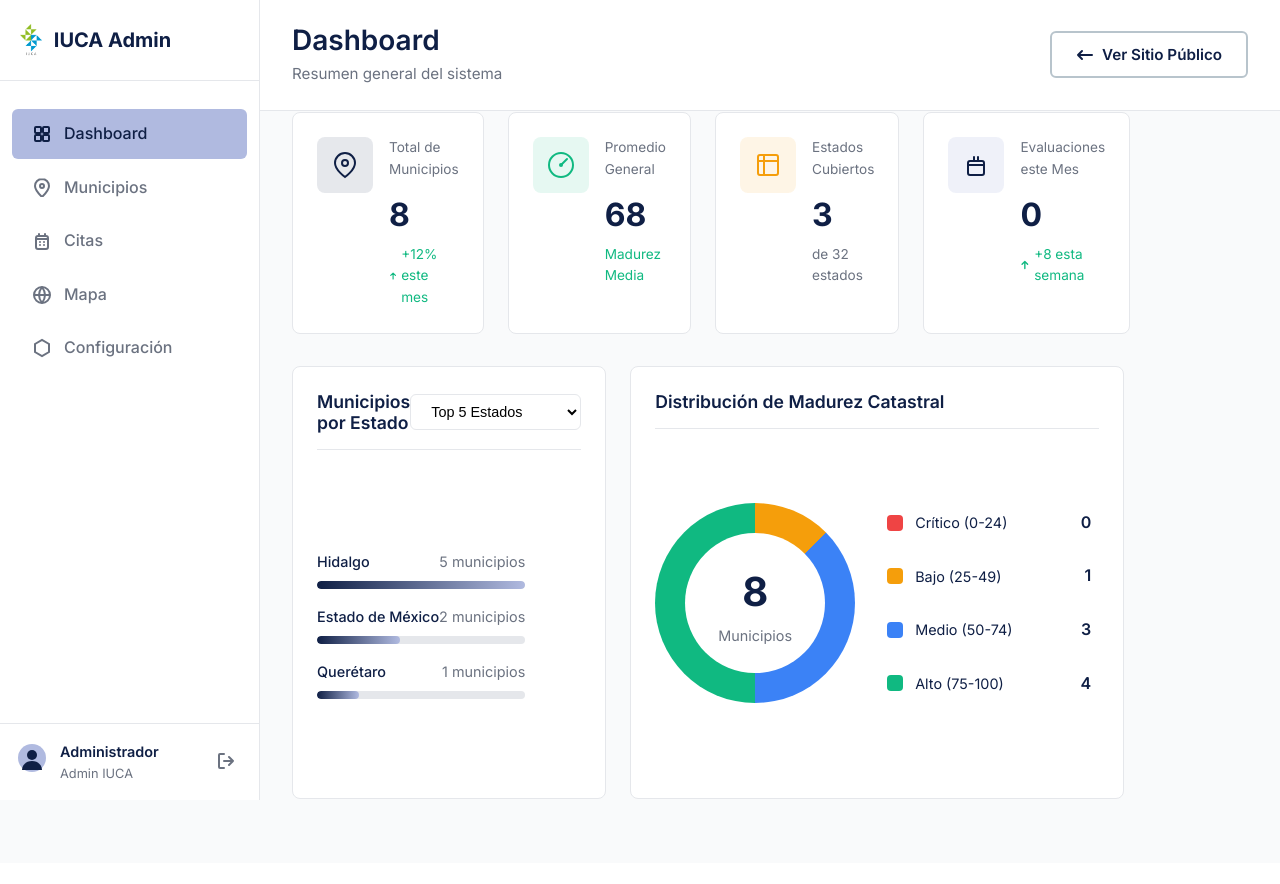
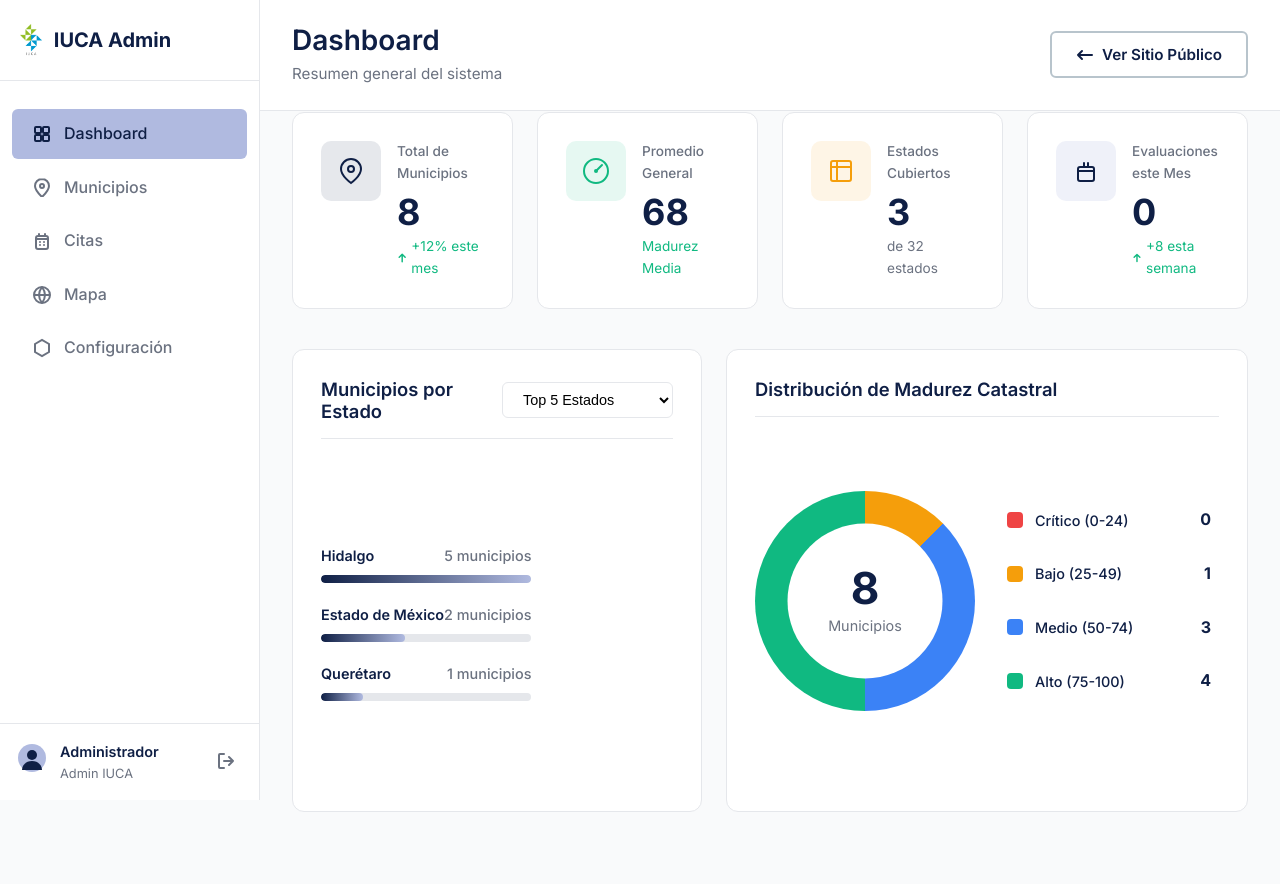
Before and after one commit to Alonso-Dominguez/geomap, a Flask app: page /admin-dashboard in a window 1280 px wide. Before the commit the page ends 800 px from the top, so only its background shows below. Run offline with Flask 3, Linux system fonts and the light colour scheme; a user stored in the database is signed in.

Commit message:
Mejoras de diseño en dashboard: layout full-width y ajustes de tamaño

```diff
--- a/static/styles/main.css
+++ b/static/styles/main.css
@@ -1484,8 +1484,7 @@ p {
 
 /* === ADMIN LAYOUT === */
 .admin-body {
-    display: grid;
-    grid-template-columns: 260px 1fr;
+    display: flex;
     min-height: 100vh;
     background-color: #f9fafb;
 }
@@ -1610,6 +1609,7 @@ p {
 .admin-main {
   margin-left: 260px;
   min-height: 100vh;
+  width: calc(100% - 260px);
   /* dejar espacio superior para la barra fija */
   padding-top: 80px;
 }
@@ -1622,7 +1622,7 @@ p {
   position: fixed;
   top: 0;
   left: 260px;
-  right: 0;
+  width: calc(100% - 260px);
   z-index: 200;
 }
 
@@ -1656,13 +1656,13 @@ p {
     display: grid;
     grid-template-columns: repeat(4, 1fr);
     gap: 1.5rem;
-    margin-bottom: 2rem;
+    margin-bottom: 2.5rem;
 }
 
 .stat-card {
     background: var(--white);
-    padding: 1.5rem;
-    border-radius: 8px;
+    padding: 1.75rem;
+    border-radius: 12px;
     border: 1px solid var(--border);
     display: flex;
     gap: 1rem;
@@ -1671,13 +1671,14 @@ p {
 
 .stat-card:hover {
     box-shadow: var(--shadow-md);
-    transform: translateY(-2px);
+    transform: translateY(-3px);
+    border-color: rgba(176, 186, 224, 0.4);
 }
 
 .stat-icon {
-    width: 56px;
-    height: 56px;
-    border-radius: 8px;
+    width: 60px;
+    height: 60px;
+    border-radius: 10px;
     display: flex;
     align-items: center;
     justify-content: center;
@@ -1712,13 +1713,15 @@ p {
     font-size: 0.85rem;
     color: var(--text-light);
     margin-bottom: 0.5rem;
+    font-weight: 500;
 }
 
 .stat-value {
-    font-size: 2rem;
+    font-size: 2.25rem;
     font-weight: 700;
     color: var(--primary);
     margin-bottom: 0.25rem;
+    line-height: 1.1;
 }
 
 .stat-change {
@@ -1744,13 +1747,13 @@ p {
   /* Dar más espacio a la sección derecha para la distribución de madurez */
   grid-template-columns: 1fr 1.1fr;
   gap: 1.5rem;
-  margin-bottom: 2rem;
+  margin-bottom: 2.5rem;
 }
 
 .chart-card {
     background: var(--white);
-    padding: 1.5rem;
-    border-radius: 8px;
+    padding: 1.75rem;
+    border-radius: 12px;
     border: 1px solid var(--border);
 }
 
@@ -1764,7 +1767,7 @@ p {
 }
 
 .chart-title {
-    font-size: 1.1rem;
+    font-size: 1.15rem;
     font-weight: 600;
 }
 
@@ -1778,7 +1781,7 @@ p {
 }
 
 .chart-content {
-  min-height: 300px;
+  min-height: 320px;
   display: flex;
   align-items: center;
   gap: 1.5rem;
@@ -1810,7 +1813,7 @@ p {
 .horizontal-bars {
     display: flex;
     flex-direction: column;
-    gap: 1rem;
+    gap: 1.25rem;
 }
 
 .horizontal-bar-item {
@@ -1826,12 +1829,13 @@ p {
 }
 
 .bar-name {
-    font-weight: 500;
+    font-weight: 600;
     color: var(--text-dark);
 }
 
 .bar-value {
     color: var(--text-light);
+    font-weight: 500;
 }
 
 .bar-track {
@@ -1859,8 +1863,8 @@ p {
 }
 
 .donut-segments {
-  width: 200px;
-  height: 200px;
+  width: 220px;
+  height: 220px;
   border-radius: 50%;
   background: conic-gradient(
     #EF4444 0deg 90deg,
@@ -1876,8 +1880,8 @@ p {
   top: 50%;
   left: 50%;
   transform: translate(-50%, -50%);
-  width: 140px;
-  height: 140px;
+  width: 155px;
+  height: 155px;
   background: var(--white);
   border-radius: 50%;
   display: flex;
@@ -1887,14 +1891,16 @@ p {
 }
 
 .donut-total {
-    font-size: 2.5rem;
+    font-size: 2.75rem;
     font-weight: 700;
     color: var(--primary);
+    line-height: 1;
 }
 
 .donut-label {
     font-size: 0.9rem;
     color: var(--text-light);
+    margin-top: 0.25rem;
 }
 
 .donut-legend {
@@ -1909,7 +1915,7 @@ p {
     align-items: center;
     gap: 0.75rem;
     padding: 0.5rem;
-    border-radius: 4px;
+    border-radius: 6px;
     transition: background-color 0.3s ease;
 }
 
@@ -1933,11 +1939,13 @@ p {
     flex: 1;
     font-size: 0.9rem;
     color: var(--text-dark);
+    font-weight: 500;
 }
 
 .legend-value {
-    font-weight: 600;
+    font-weight: 700;
     color: var(--primary);
+    font-size: 1rem;
 }
 
 /* === TABLE === */
```
